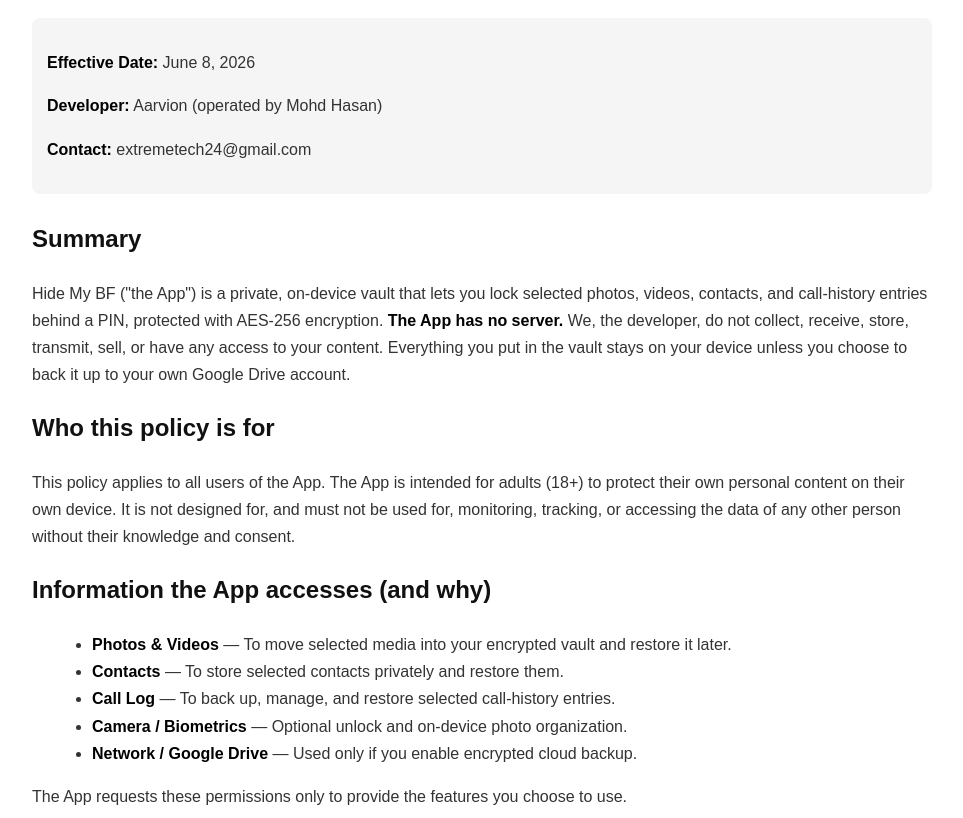
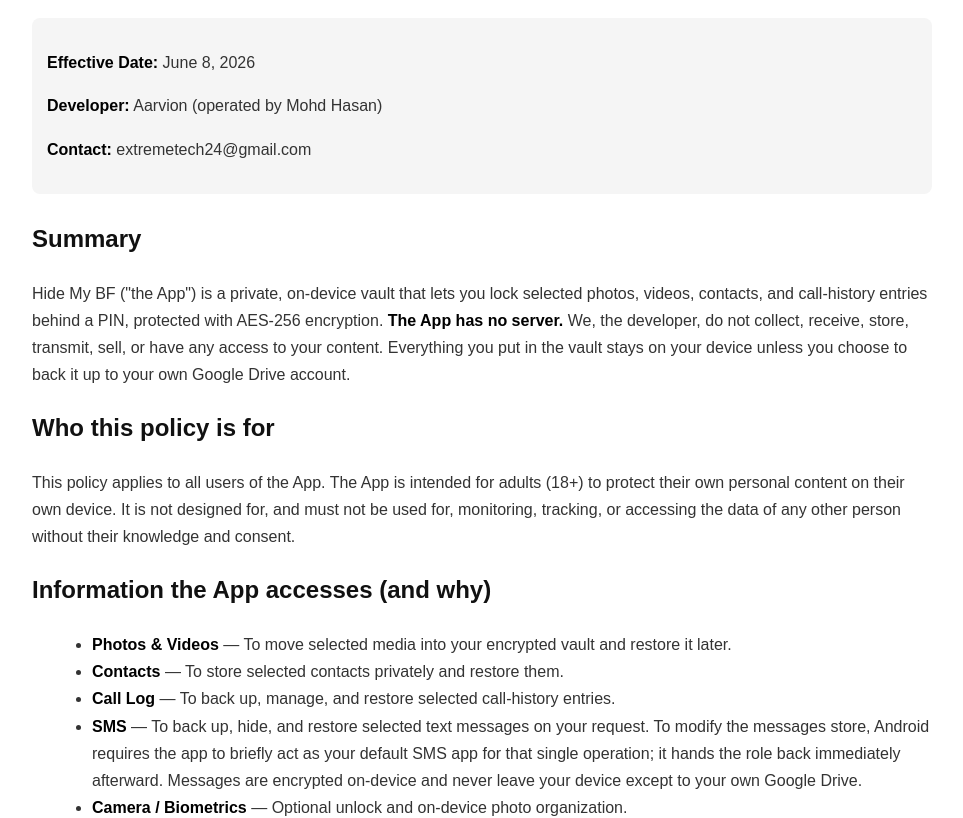
Before and after one commit to mohdhasan351/hide-my-bf-privacy-policy, a plain HTML site: page index.html in a window 1280 px wide. Shown: the part 151-969 px from the top of the page, without its empty margins (158-1121 px from the left). Drawn offline with Linux system fonts and the light colour scheme.

Commit message:
Update Privacy Policy with SMS access details
Added SMS access information and clarified data handling.

```diff
--- a/index.html
+++ b/index.html
@@ -66,6 +66,7 @@
     <li><strong>Photos & Videos</strong> — To move selected media into your encrypted vault and restore it later.</li>
     <li><strong>Contacts</strong> — To store selected contacts privately and restore them.</li>
     <li><strong>Call Log</strong> — To back up, manage, and restore selected call-history entries.</li>
+    <li><strong>SMS</strong> — To back up, hide, and restore selected text messages on your request. To modify the messages store, Android requires the app to briefly act as your default SMS app for that single operation; it hands the role back immediately afterward. Messages are encrypted on-device and never leave your device except to your own Google Drive.</li>
     <li><strong>Camera / Biometrics</strong> — Optional unlock and on-device photo organization.</li>
     <li><strong>Network / Google Drive</strong> — Used only if you enable encrypted cloud backup.</li>
 </ul>
```
